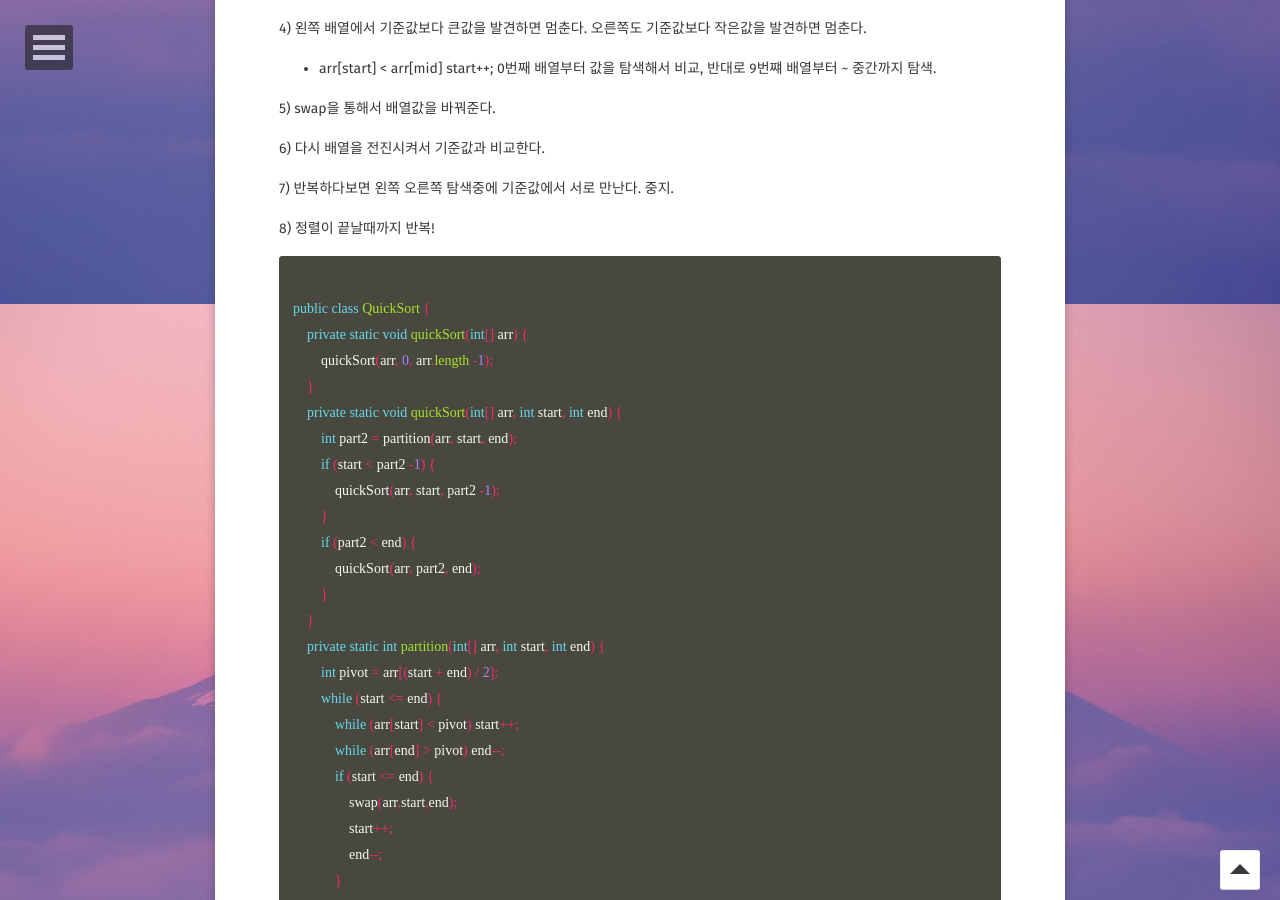
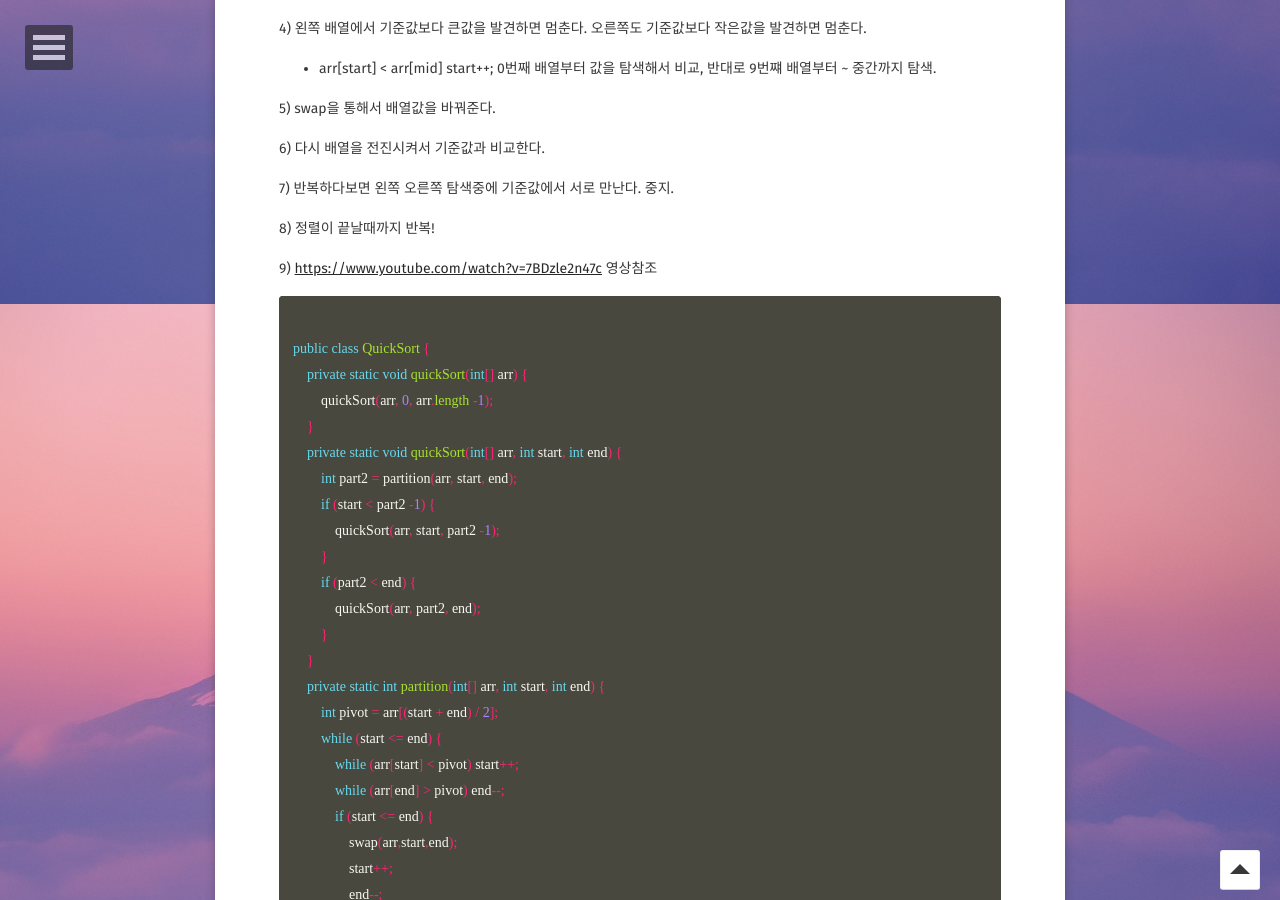
Before and after one commit to choiwono/choiwono.github.io, a Jekyll site: the page built from _posts/2018-12-12-hello-coding.md, in a window 1280 px wide and 900 px high, scrolled down 596 px. Built offline with Jekyll 4.4.1, drawn with Linux system fonts in a browser that asks for light colours; some web fonts are replaced; comment, search, counter and statistics services are not loaded.

Commit message:
Update 2018-12-12-hello-coding.md

````diff
--- a/_posts/2018-12-12-hello-coding.md
+++ b/_posts/2018-12-12-hello-coding.md
@@ -35,6 +35,8 @@ comments: true
 7) 반복하다보면 왼쪽 오른쪽 탐색중에 기준값에서 서로 만난다. 중지.
 
 8) 정렬이 끝날때까지 반복!
+
+9) <https://www.youtube.com/watch?v=7BDzle2n47c> 영상참조
 
 ```java
 
````
